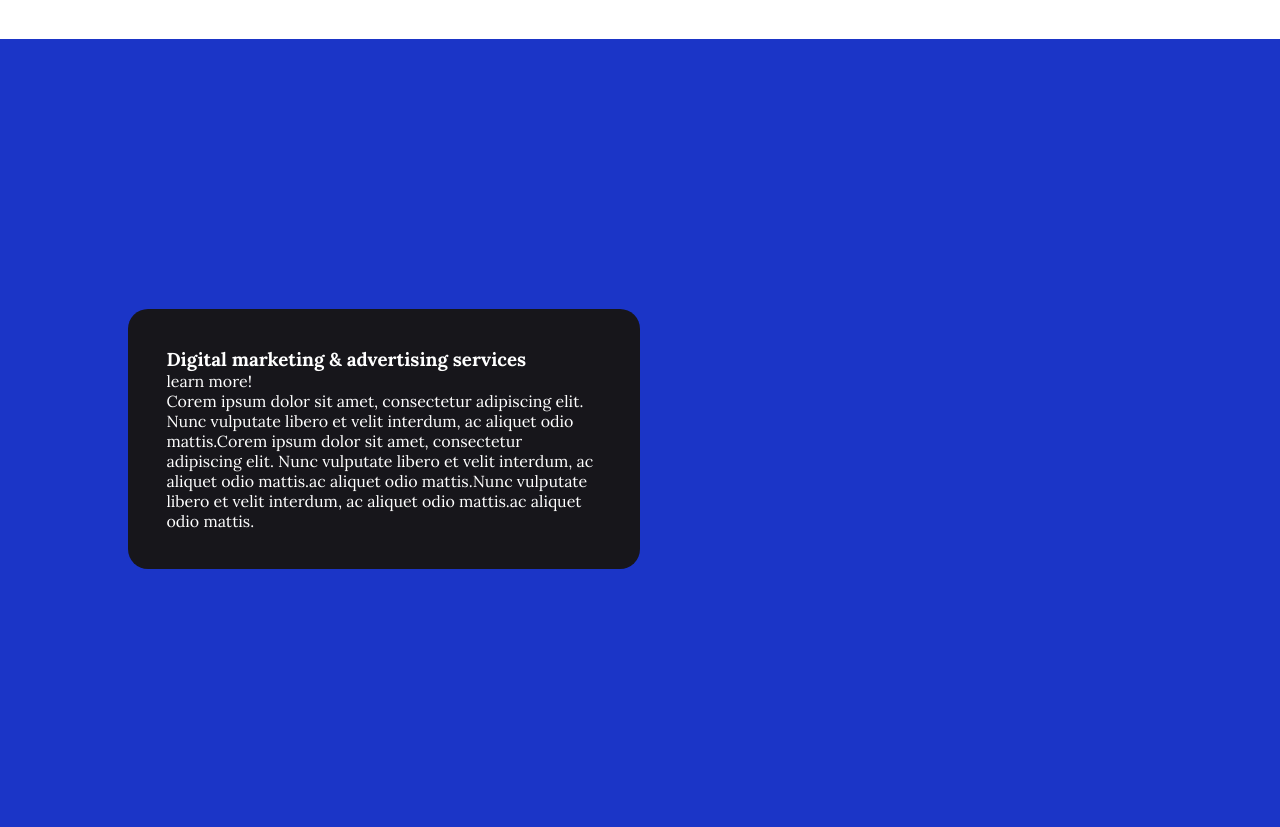
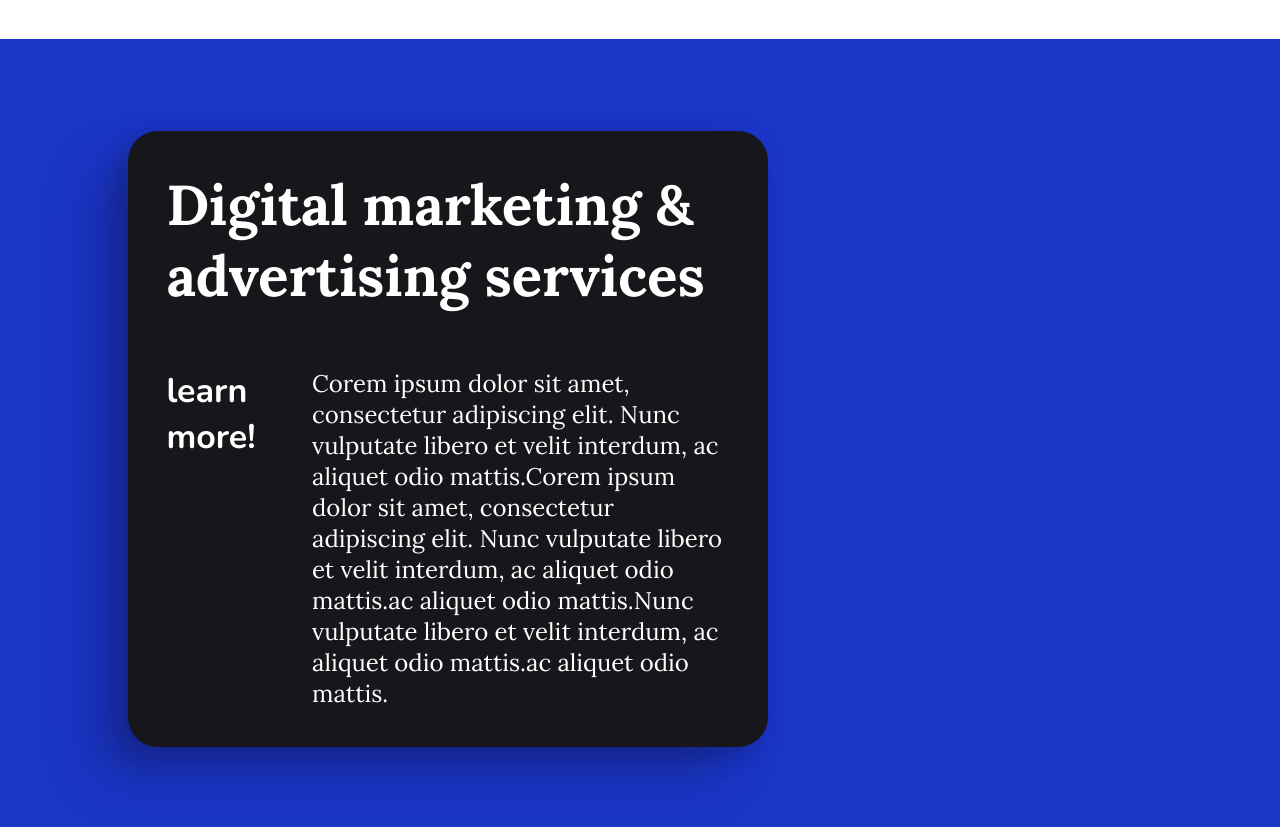
Before and after one commit to affanali2k3/motivo, a React (Vite) app: page / in a window 1280 px wide. Shown: the part 6820-7647 px from the top of the page. Built offline with nearby package versions, Linux system fonts and the light colour scheme.

Commit message:
[SERVICES THUMS UP MODEL ADDED]

```diff
--- a/src/components/ServicesDisplayPage/ServicesDisplayPage.scss
+++ b/src/components/ServicesDisplayPage/ServicesDisplayPage.scss
@@ -10,7 +10,30 @@
     background: $secondaryColor;
     padding: 3%;
     margin-left: 10%;
-    border-radius: 20px;
-    width: 40vw;
+    border-radius: 30px;
+    width: 50vw;
+    box-shadow: -9px 8px 27px 0px #00000033, -37px 33px 50px 0px #0000002b;
+
+    .header {
+      font-size: 48px;
+      font-family: nunito;
+    }
+
+    .lower {
+      margin-top: 10%;
+      display: flex;
+      justify-content: space-between;
+      gap: 10%;
+
+      .learn-more {
+        font-size: 34px;
+        font-family: nunito;
+        font-weight: bold;
+      }
+
+      .para {
+        font-size: 24px;
+      }
+    }
   }
 }
```
Also changed, not shown: src/components/ServicesPageThumbsUpModel/ServicesPageThumbsUpModel.jsx (added), src/components/ServicesPageThumbsUpModel/ServicesPageThumbsUpModel.scss (added).
